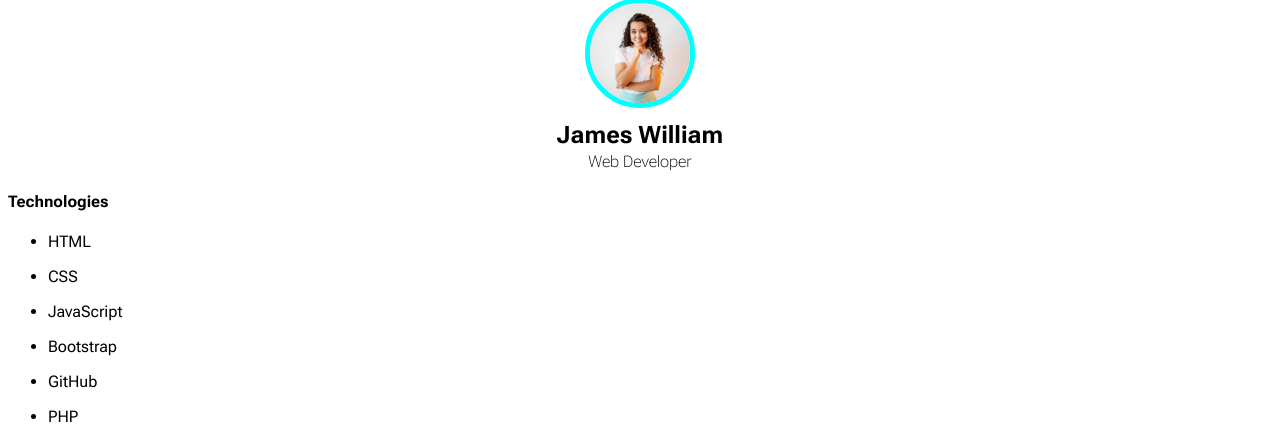
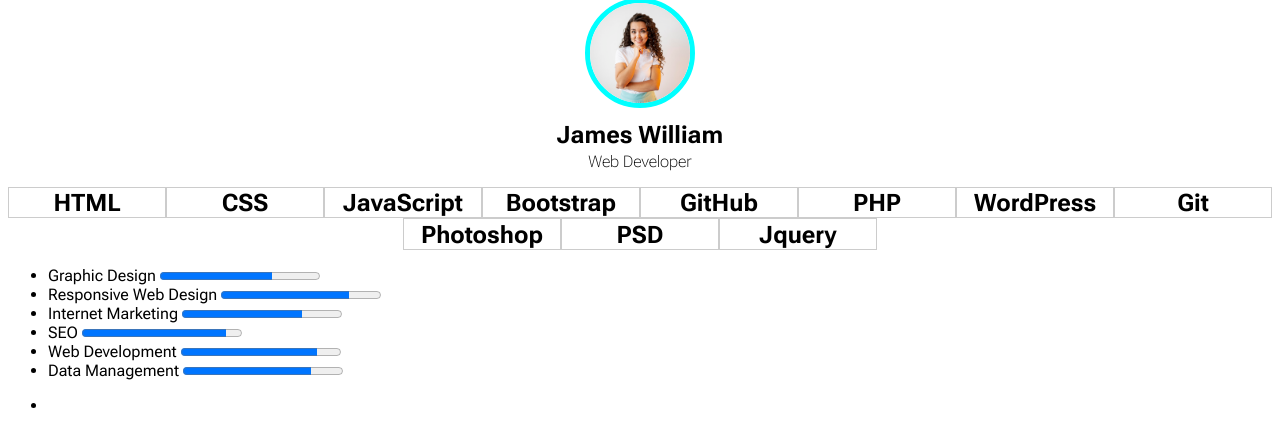
Before and after one commit to Rond88/semantico, a plain HTML site: page index.html in a window 1280 px wide. Shown: the part 348-779 px from the top of the page. Drawn offline with Linux system fonts and the light colour scheme.

Commit message:
style: Update technology list to use div elements for better styling and layout

```diff
--- a/index.html
+++ b/index.html
@@ -75,31 +75,37 @@
             <h4>Technologies</h4>
             <ul>
               <li>
-                <p>HTML</p>
+                <div>HTML</div>
               </li>
               <li>
-                <p>CSS</p>
+                <div>CSS</div>
               </li>
               <li>
-                <p>JavaScript</p>
+                <div>JavaScript</div>
               </li>
               <li>
-                <p>Bootstrap</p>
+                <div>Bootstrap</div>
               </li>
               <li>
-                <p>GitHub</p>
+                <div>GitHub</div>
               </li>
               <li>
-                <p>PHP</p>
+                <div>PHP</div>
               </li>
               <li>
-                <p>WordPress</p>
+                <div>WordPress</div>
               </li>
               <li>
-                <p>Git</p>
+                <div>Git</div>
               </li>
               <li>
-                <p>Photoshop</p>
+                <div>Photoshop</div>
+              </li>
+              <li>
+                <div>PSD</div>
+              </li>
+              <li>
+                <div>Jquery</div>
               </li>
             </ul>
           </section>
--- a/public/css/style.css
+++ b/public/css/style.css
@@ -1,7 +1,7 @@
-@import url('https://fonts.googleapis.com/css2?family=Roboto+Flex:opsz,wght,XOPQ,XTRA,YOPQ,YTDE,YTFI,YTLC,YTUC@8..144,100..1000,96,468,79,-203,738,514,712&display=swap');
+@import url("https://fonts.googleapis.com/css2?family=Roboto+Flex:opsz,wght,XOPQ,XTRA,YOPQ,YTDE,YTFI,YTLC,YTUC@8..144,100..1000,96,468,79,-203,738,514,712&display=swap");
 
 :root {
-  font-family: 'Roboto Flex', sans-serif;
+  font-family: "Roboto Flex", sans-serif;
 }
 header {
   position: relative;
@@ -101,6 +101,34 @@ main {
         font-weight: lighter;
         padding-top: 0.25%;
       }
+      section {
+        h4 {
+          display: none;
+        }
+        ul {
+          display: flex;
+          flex-wrap: wrap; /* Permite que los elementos salten de línea */
+          justify-content: center; /* Centra los 3 elementos de la segunda fila */
+          list-style: none;
+          padding: 0;
+          li {
+            flex: 0 0 12.5%; /* Cada li ocupa exactamente 1/8 del ancho */
+            text-align: center;
+            box-sizing: border-box;
+          }
+          li div {
+            font-weight: light;
+            border: 1px solid #ccc;
+          }
+        }
+
+        /* ul > li {
+          list-style: none;
+          display: inline-block;
+
+
+        } */
+      }
     }
   }
   /*Services*/
```
